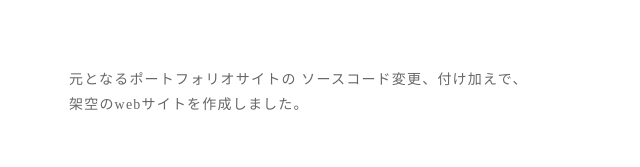
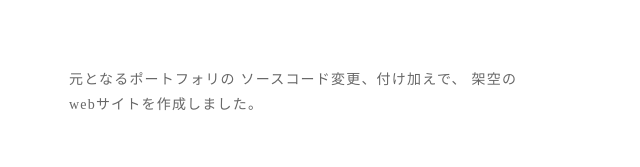
Before and after one commit to OtomePortfolio/SiteDesign, a plain HTML site: page portfolio/index.html in a window 1280 px wide. Shown: the part 137-304 px from the top of the page, without its empty margins (171-811 px from the left). Drawn offline with Linux system fonts and the light colour scheme.

Commit message:
Add files via upload

```diff
--- a/portfolio/index.html
+++ b/portfolio/index.html
@@ -12,7 +12,7 @@
     <div class="content">
       <h2 class="title">Portfolio</h2>
       <p class="text">
-        元となるポートフォリオサイトの
+        元となるポートフォリの
         ソースコード変更、付け加えで、
         架空のwebサイトを作成しました。
       </p>
```
